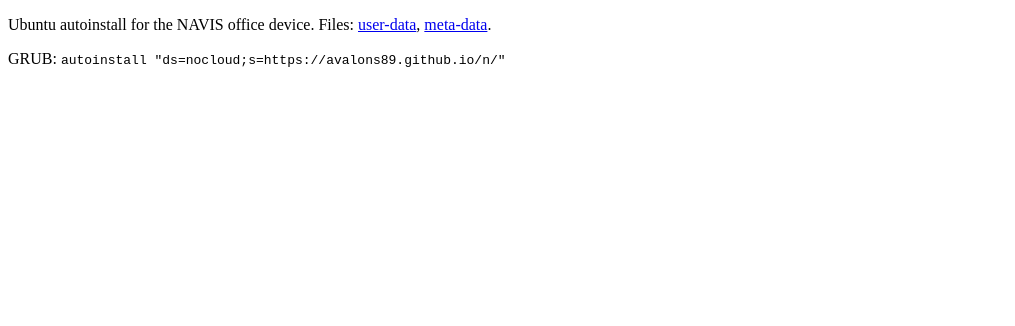
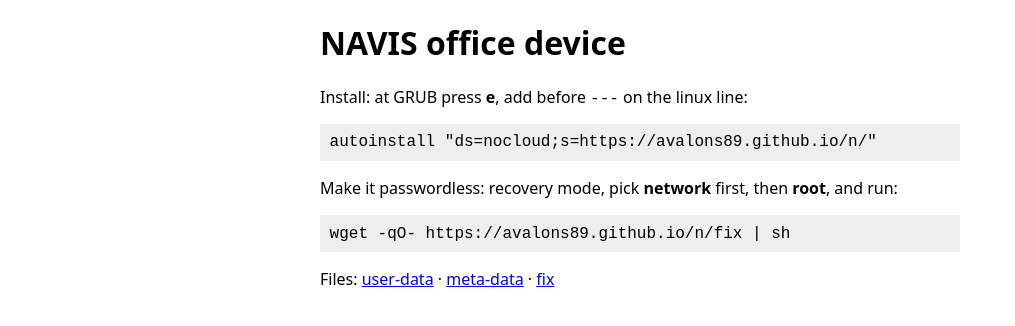
Before and after one commit to Avalons89/n, a plain HTML site: page index.html in a window 1280 px wide. Shown: the whole page, without its empty margins (0-1015 px from the left). Drawn offline with Linux system fonts and the light colour scheme.

Commit message:
Add passwordless fix script and copyable commands

```diff
--- a/index.html
+++ b/index.html
@@ -1 +1,8 @@
-<!doctype html><title>NAVIS autoinstall</title><p>Ubuntu autoinstall for the NAVIS office device. Files: <a href="user-data">user-data</a>, <a href="meta-data">meta-data</a>.</p><p>GRUB: <code>autoinstall "ds=nocloud;s=https://avalons89.github.io/n/"</code></p>
+<!doctype html><meta name="viewport" content="width=device-width"><title>NAVIS autoinstall</title>
+<style>body{font:16px system-ui;max-width:40rem;margin:1rem auto;padding:0 1rem}pre{background:#eee;padding:.6rem;overflow-x:auto}</style>
+<h1>NAVIS office device</h1>
+<p>Install: at GRUB press <b>e</b>, add before <code>---</code> on the linux line:</p>
+<pre>autoinstall "ds=nocloud;s=https://avalons89.github.io/n/"</pre>
+<p>Make it passwordless: recovery mode, pick <b>network</b> first, then <b>root</b>, and run:</p>
+<pre>wget -qO- https://avalons89.github.io/n/fix | sh</pre>
+<p>Files: <a href="user-data">user-data</a> · <a href="meta-data">meta-data</a> · <a href="fix">fix</a></p>
```
Also changed, not shown: 1 other file.
